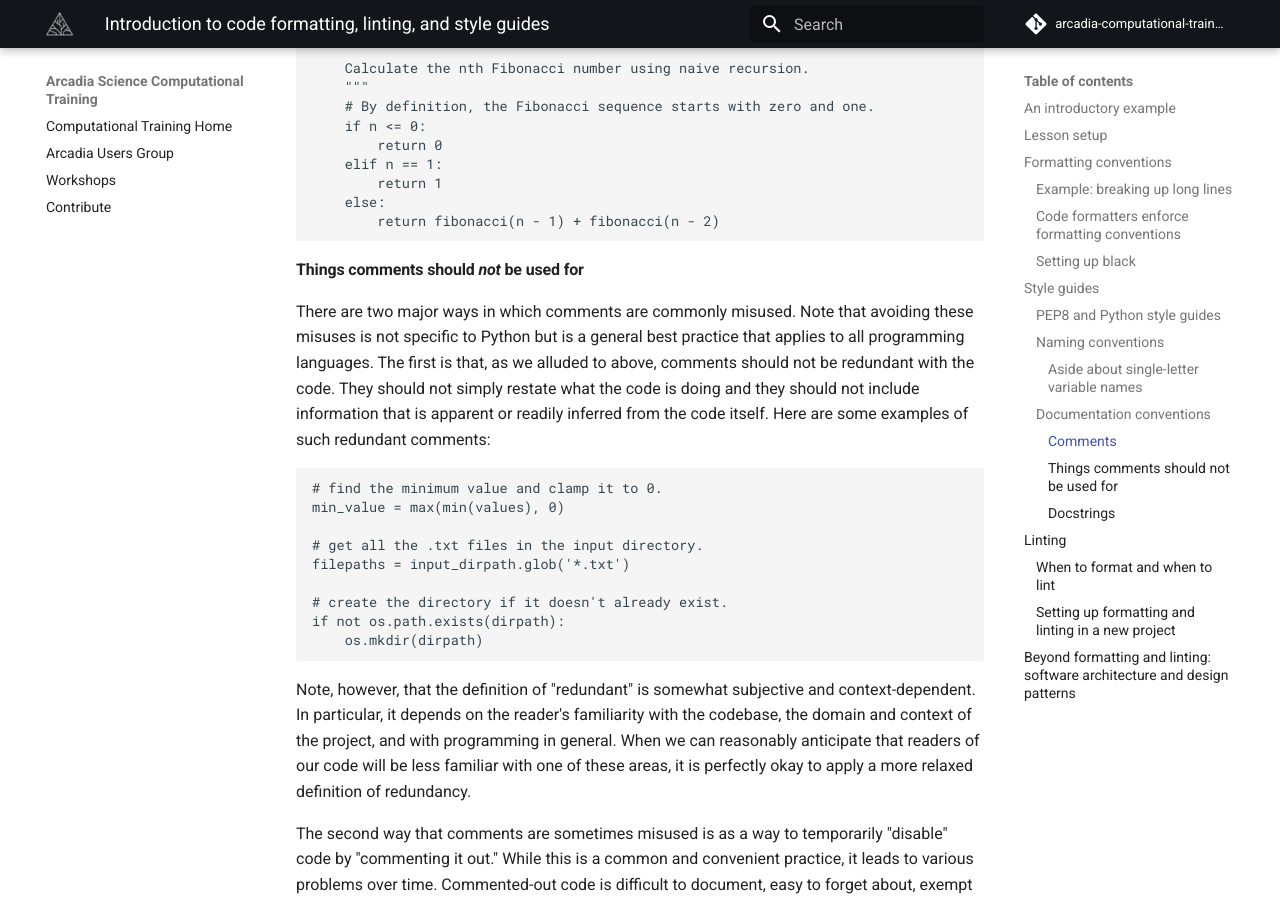
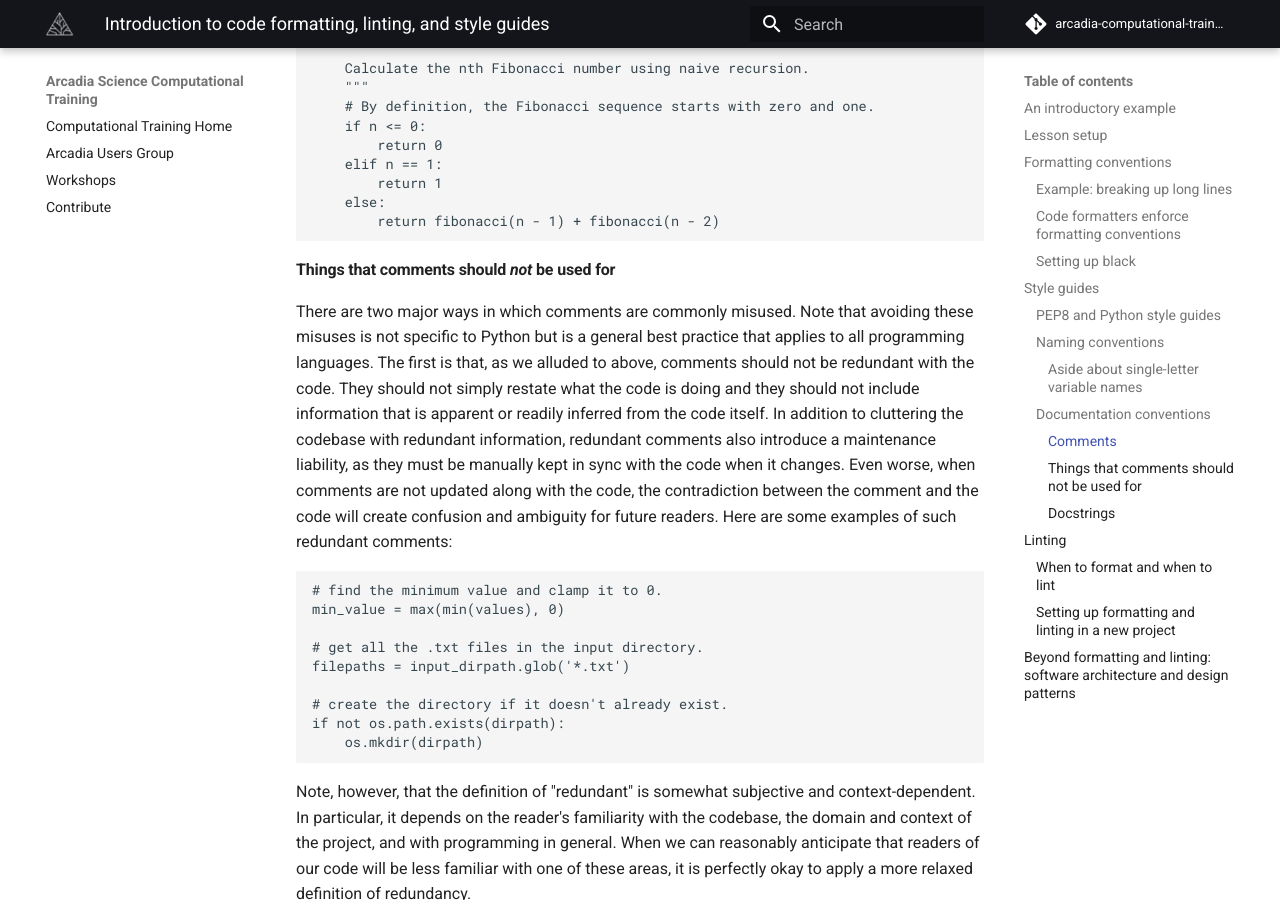
Before and after one commit to Arcadia-Science/arcadia-computational-training, an MkDocs documentation site: the page built from docs/arcadia-users-group/20240206-intro-to-formatting-and-linting/lesson.md, in a window 1280 px wide and 900 px high, scrolled down 9388 px. Built offline with MkDocs 1.6.1 and Material for MkDocs 9.7.7, drawn with Linux system fonts in a browser that asks for light colours; comment, search, counter and statistics services are not loaded.

Commit message:
mention that redundant comments introduce a maintenance liability

````diff
--- a/docs/arcadia-users-group/20240206-intro-to-formatting-and-linting/lesson.md
+++ b/docs/arcadia-users-group/20240206-intro-to-formatting-and-linting/lesson.md
@@ -310,8 +310,8 @@ def calculate_fibonacci(n):
         return fibonacci(n - 1) + fibonacci(n - 2)
 ```
 
-#### Things comments should *not* be used for
-There are two major ways in which comments are commonly misused. Note that avoiding these misuses is not specific to Python but is a general best practice that applies to all programming languages. The first is that, as we alluded to above, comments should not be redundant with the code. They should not simply restate what the code is doing and they should not include information that is apparent or readily inferred from the code itself. Here are some examples of such redundant comments:
+#### Things that comments should *not* be used for
+There are two major ways in which comments are commonly misused. Note that avoiding these misuses is not specific to Python but is a general best practice that applies to all programming languages. The first is that, as we alluded to above, comments should not be redundant with the code. They should not simply restate what the code is doing and they should not include information that is apparent or readily inferred from the code itself. In addition to cluttering the codebase with redundant information, redundant comments also introduce a maintenance liability, as they must be manually kept in sync with the code when it changes. Even worse, when comments are not updated along with the code, the contradiction between the comment and the code will create confusion and ambiguity for future readers. Here are some examples of such redundant comments:
 ```python
 # find the minimum value and clamp it to 0.
 min_value = max(min(values), 0)
````
